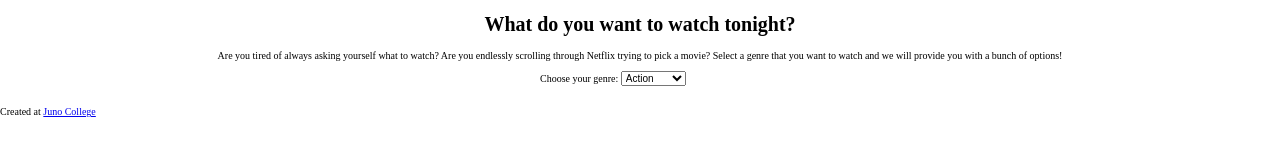
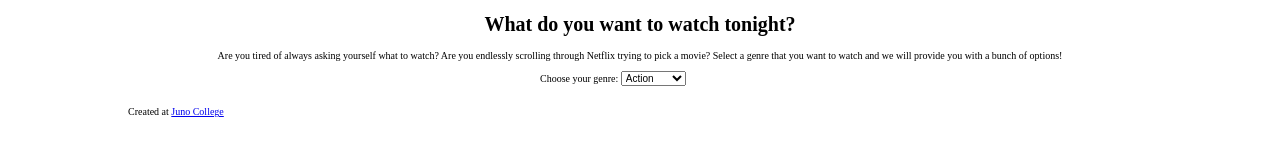
Before and after one commit to Charlie-sAngels/What-To-Watch, a plain HTML site: page index.html in a window 1280 px wide. Drawn offline with nearby package versions, Linux system fonts and the light colour scheme; no server answers.

Commit message:
added wrapper

```diff
--- a/index.html
+++ b/index.html
@@ -8,7 +8,7 @@
     <title>Movie app</title>
 </head>
 
-<body>
+<body class="wrapper">
     <header>
         <h1>What do you want to watch tonight?</h1>
         <p> Are you tired of always asking yourself what to watch? Are you endlessly scrolling through Netflix trying to
```
